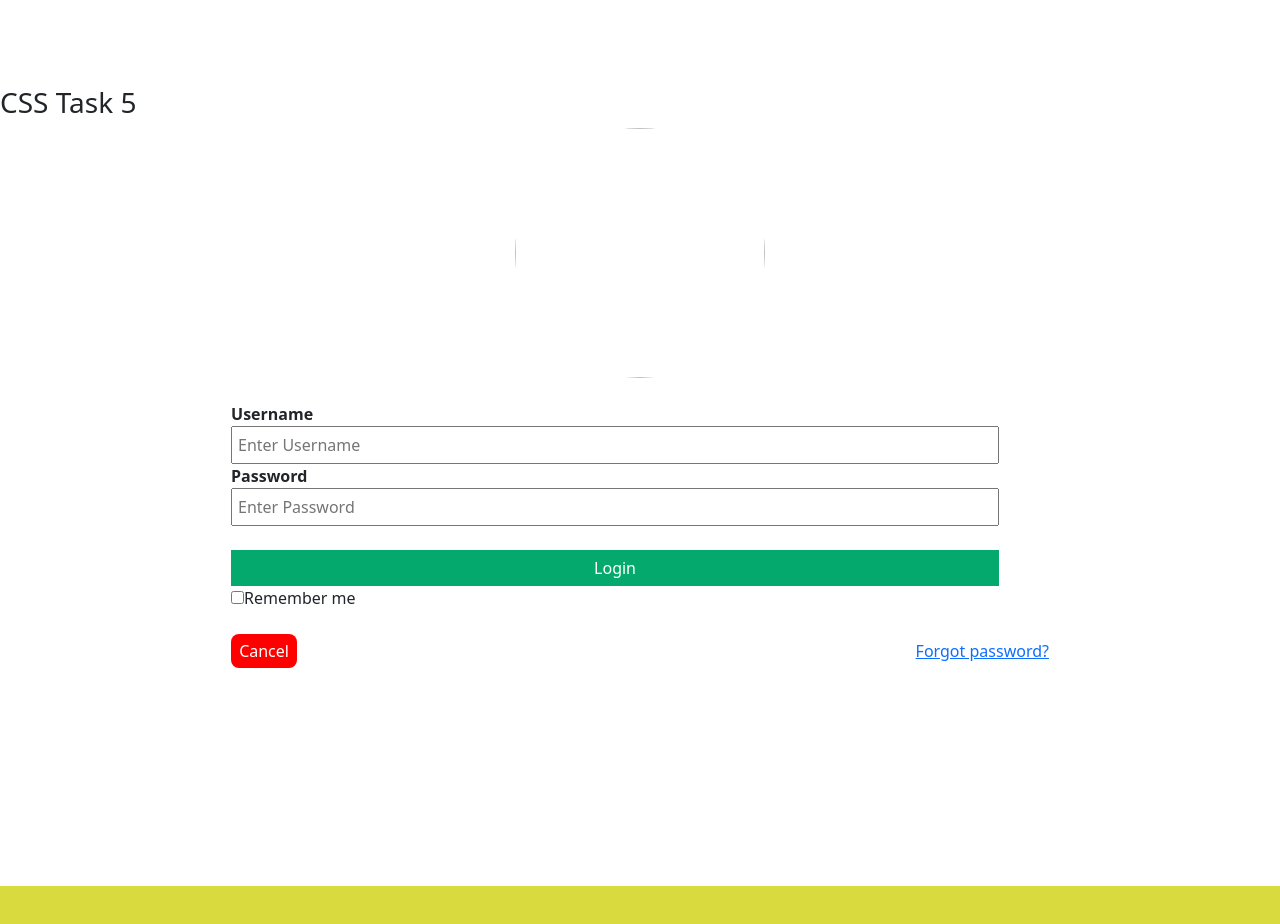
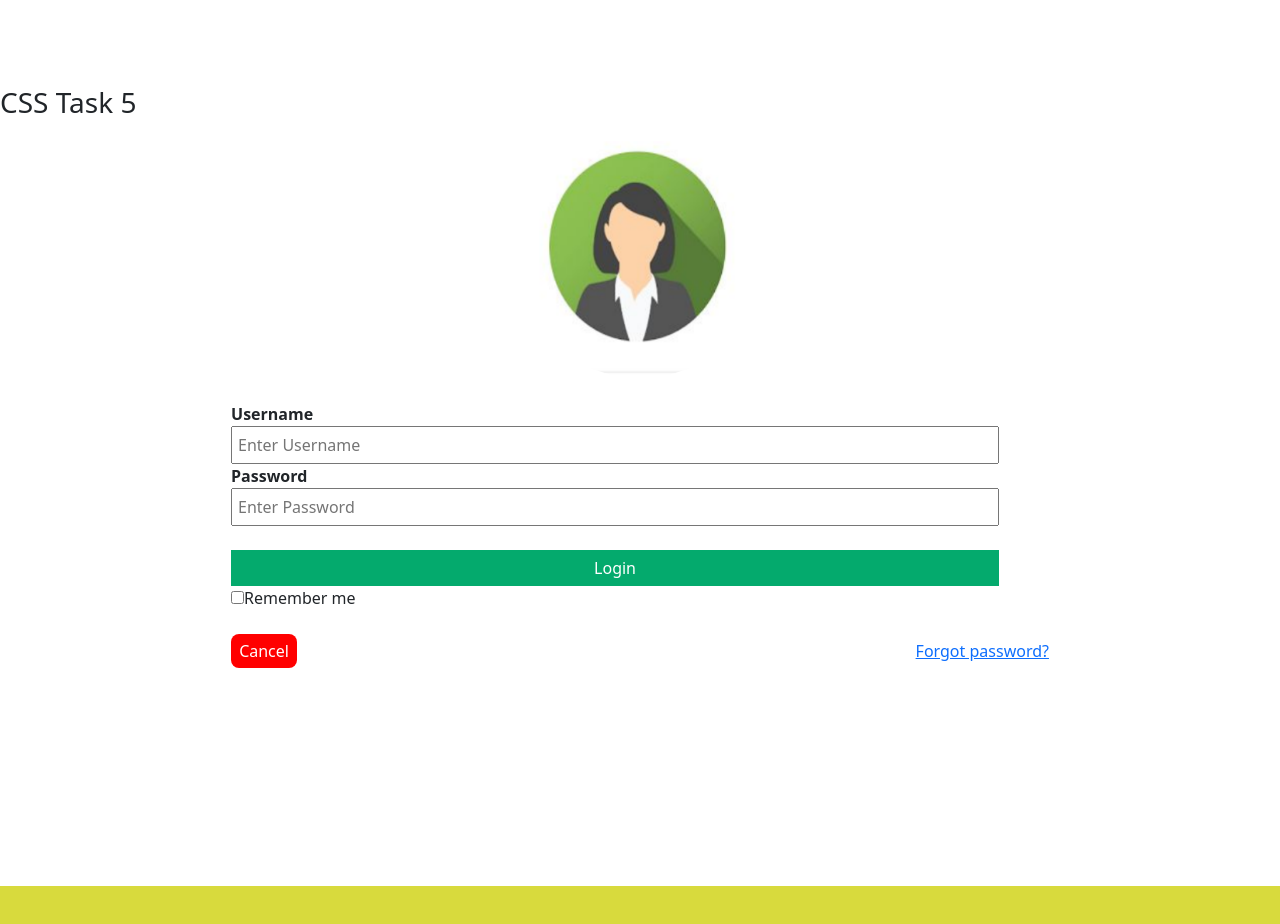
Before and after one commit to EekshaHollaR/WebDev_Practice, a plain HTML site: page HTML-CSS-homework.html in a window 1280 px wide. Shown: the part 3600-4524 px from the top of the page. Drawn offline with nearby package versions, Linux system fonts and the light colour scheme.

Commit message:
Update HTML-CSS-homework.html

```diff
--- a/HTML-CSS-homework.html
+++ b/HTML-CSS-homework.html
@@ -343,7 +343,7 @@
         <h3>CSS Task 5</h3>
         <div class="css-form">
             <div class="img-container">
-            <img class="profile-pic" src="Class1-Basics\Homework\work-1\Screenshot 2025-04-30 222534.png">
+            <img class="profile-pic" src="Screenshot 2025-04-30 222534.png">
             </div>
             <br><label>Username</label><br>
             <input type="text" class="inputbox" placeholder="Enter Username"><br>
```
